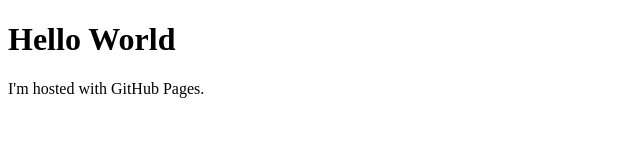
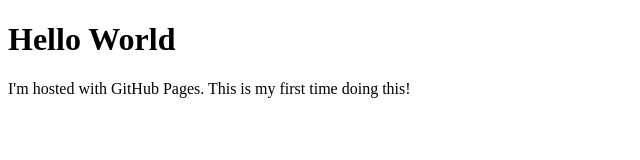
Before and after one commit to lensinkmitchel/lensinkmitchel.github.io, a plain HTML site: page index.html in a window 1280 px wide. Shown: the whole page, without its empty margins (0-640 px from the left). Drawn offline with Linux system fonts and the light colour scheme.

Commit message:
Update index.html

```diff
--- a/index.html
+++ b/index.html
@@ -2,6 +2,6 @@
 <html>
 <body>
 <h1>Hello World</h1>
-<p>I'm hosted with GitHub Pages.</p>
+<p>I'm hosted with GitHub Pages. This is my first time doing this!</p>
 </body>
 </html>
```
